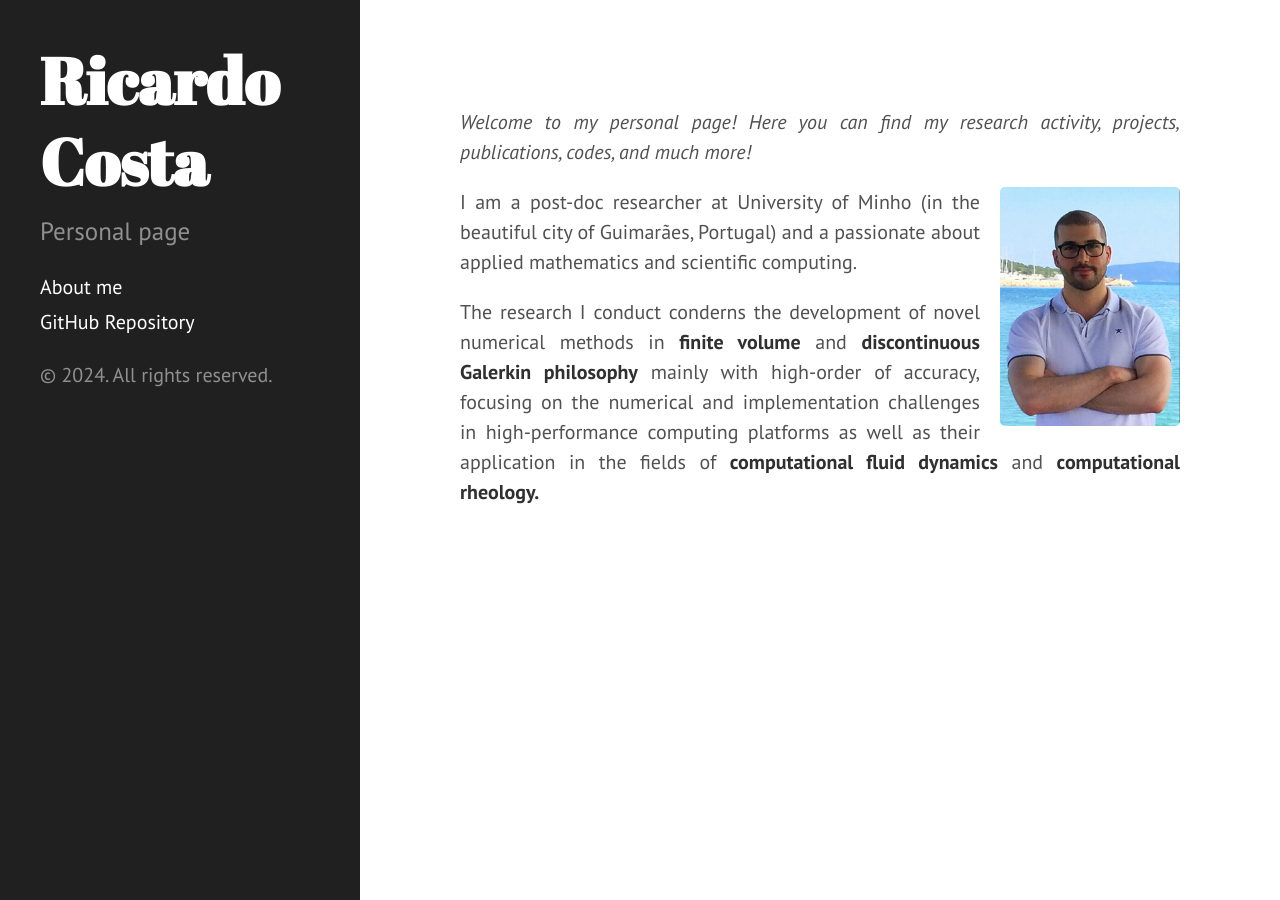
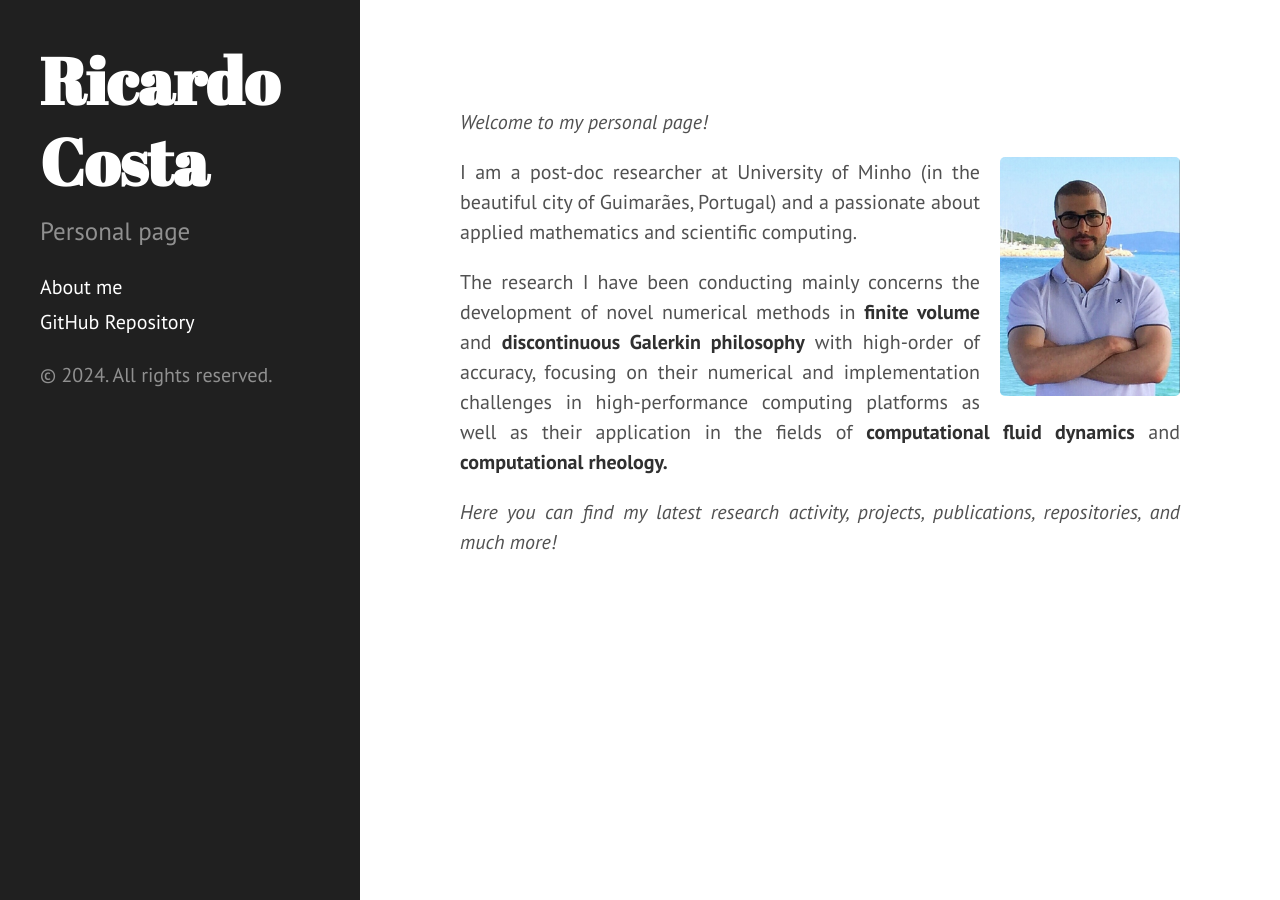
Before and after one commit to ricardodpcosta/ricardodpcosta.github.io, a Jekyll site: the page built from index.md, in a window 1280 px wide. Built offline with Jekyll 4.4.1, drawn with Linux system fonts in a browser that asks for light colours; Markdown is read by kramdown in place of the engine named in the settings.

Commit message:
Update index.md

```diff
--- a/index.md
+++ b/index.md
@@ -3,14 +3,15 @@ layout: home
 title: About me
 ---
 
-_Welcome to my personal page! Here you can find my research activity, projects, publications, codes, and much more!_
+_Welcome to my personal page!_
 
 <img style="float: right; width: 9em; margin-left: 1em;" src="public/photo.jpg">
 
 I am a post-doc researcher at University of Minho (in the beautiful city of Guimarães, Portugal) and a passionate about applied mathematics and scientific computing.
 
-The research I conduct conderns the development of novel numerical methods in **finite volume** and **discontinuous Galerkin philosophy** mainly with high-order of accuracy, focusing on the numerical and implementation challenges in high-performance computing platforms as well as their application in the fields of **computational fluid dynamics** and **computational rheology.**
+The research I have been conducting mainly concerns the development of novel numerical methods in **finite volume** and **discontinuous Galerkin philosophy** with high-order of accuracy, focusing on their numerical and implementation challenges in high-performance computing platforms as well as their application in the fields of **computational fluid dynamics** and **computational rheology.**
 
+_Here you can find my latest research activity, projects, publications, repositories, and much more!_
 
 <!-- <div class="posts">
   {% for post in paginator.posts %}
```
